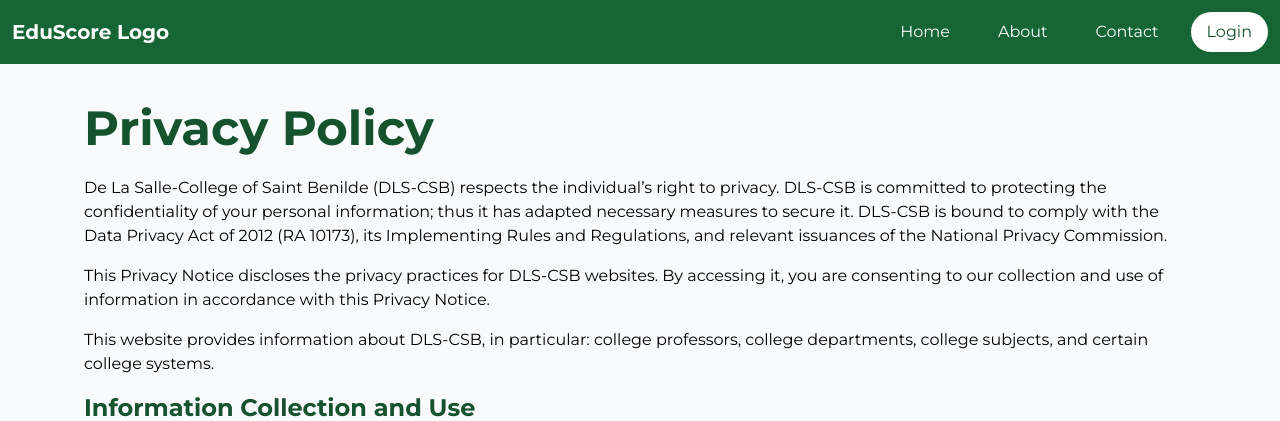
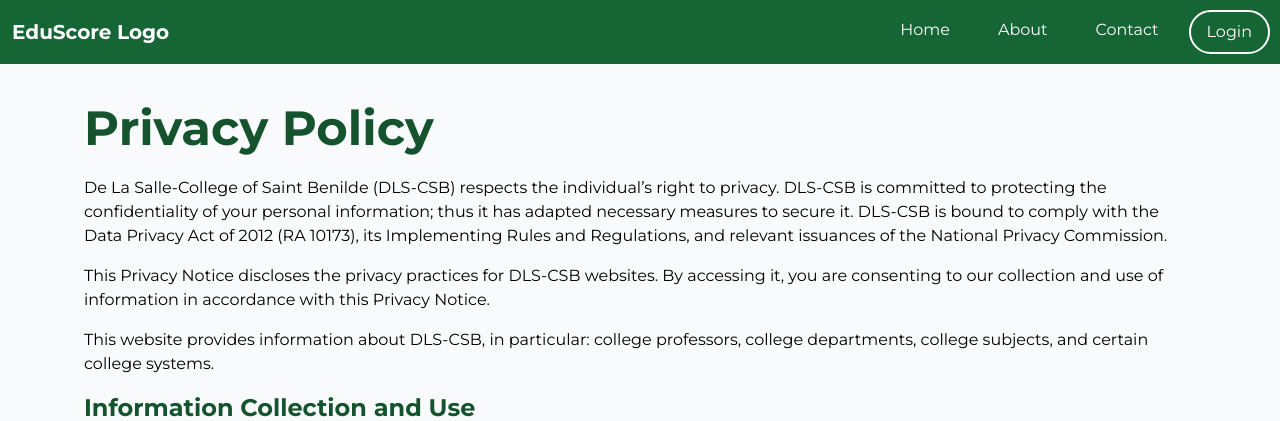
Before and after one commit to riCODEre/EduScore, a Django app: a page that uses templates/temp_2.html in a window 1280 px wide. Shown: the top 421 px of the page. Run offline with Django 5.2, Linux system fonts and the light colour scheme; some libraries are stand-ins or nearby versions.

Commit message:
added dynamic shit on footer and header

```diff
--- a/templates/temp_2.html
+++ b/templates/temp_2.html
@@ -17,7 +17,11 @@
     <style type="text/tailwindcss">
         @layer utilities {
             .headerFooter {
-                @apply transition duration-300 hover:text-green-300 px-4 py-2;
+                @apply transition-all duration-300 hover:text-lg hover:text-green-300 px-4 py-1.5;
+            }
+
+            .Footer {
+                @apply transition-all duration-300 hover:text-lg hover:text-green-300 px-4 py-0.5;
             }
 
             .transitionGreen500 {
@@ -70,7 +74,11 @@
             }
 
             .buttonWhite {
-                @apply bg-white rounded-full text-green-900 transition duration-300 hover:bg-black hover:border-black hover:text-white;
+                @apply outline outline-white rounded-full text-white transition duration-300 hover:bg-white hover:text-green-900;
+            }
+
+            .buttonWhite {
+                outline-width: 2px;
             }
 
             .searchBar {
```
Also changed, not shown: db.sqlite3.
